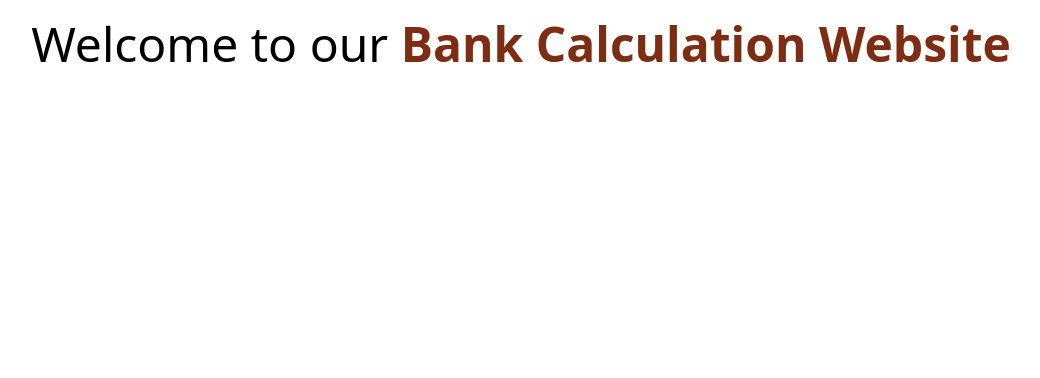
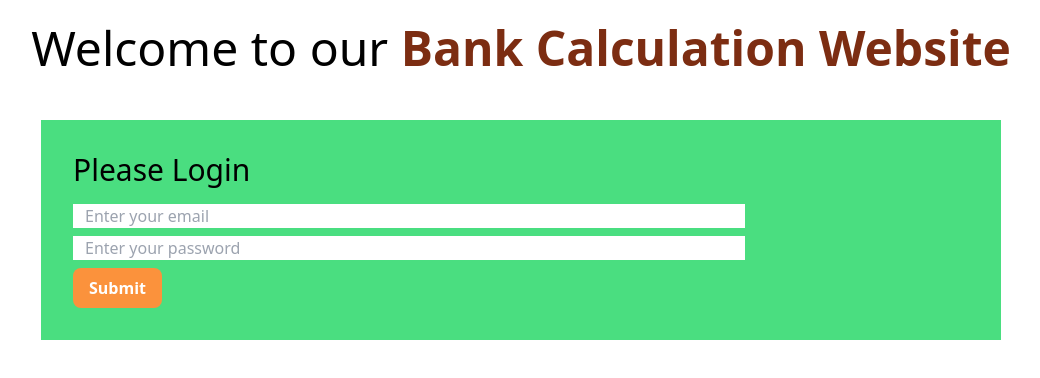
Before and after one commit to romana-rashid02/simple-bank-calculation-using-JS-DOM, a plain HTML site: page index.html in a window 1280 px wide. Shown: the whole page, without its empty margins (119-1159 px from the left). Drawn offline with nearby package versions, Linux system fonts and the light colour scheme.

Commit message:
login text field done

```diff
--- a/index.html
+++ b/index.html
@@ -8,6 +8,18 @@
     <script src="https://cdn.tailwindcss.com"></script>
 </head>
 <body>
-    <h1 class="text-5xl mt-5 text-center">Welcome to our <span class="font-semibold text-orange-900">Bank Calculation Website</span></h1>
+    <header>
+        <h1 class="text-5xl mt-6 text-center">Welcome to our <span class="font-semibold text-orange-900">Bank Calculation Website</span></h1>
+    </header>
+    <main>
+        <section class=" w-9/12 mt-12 p-8 mx-auto bg-green-400">
+            <h3 class="text-3xl font-medium mb-4">Please Login</h3>
+            <div>
+                <input class="w-9/12 block mb-2 px-3" type="email" name="" id="" placeholder="Enter your email">
+                <input class="w-9/12 block mb-2 px-3" type="password" name="" id="" placeholder="Enter your password">
+                <button class="bg-orange-400 px-4 py-2 text-white font-semibold rounded-lg hover:bg-orange-600">Submit</button>
+            </div>
+        </section>
+    </main>
 </body>
 </html>
```
Also changed, not shown: login.js (added).
